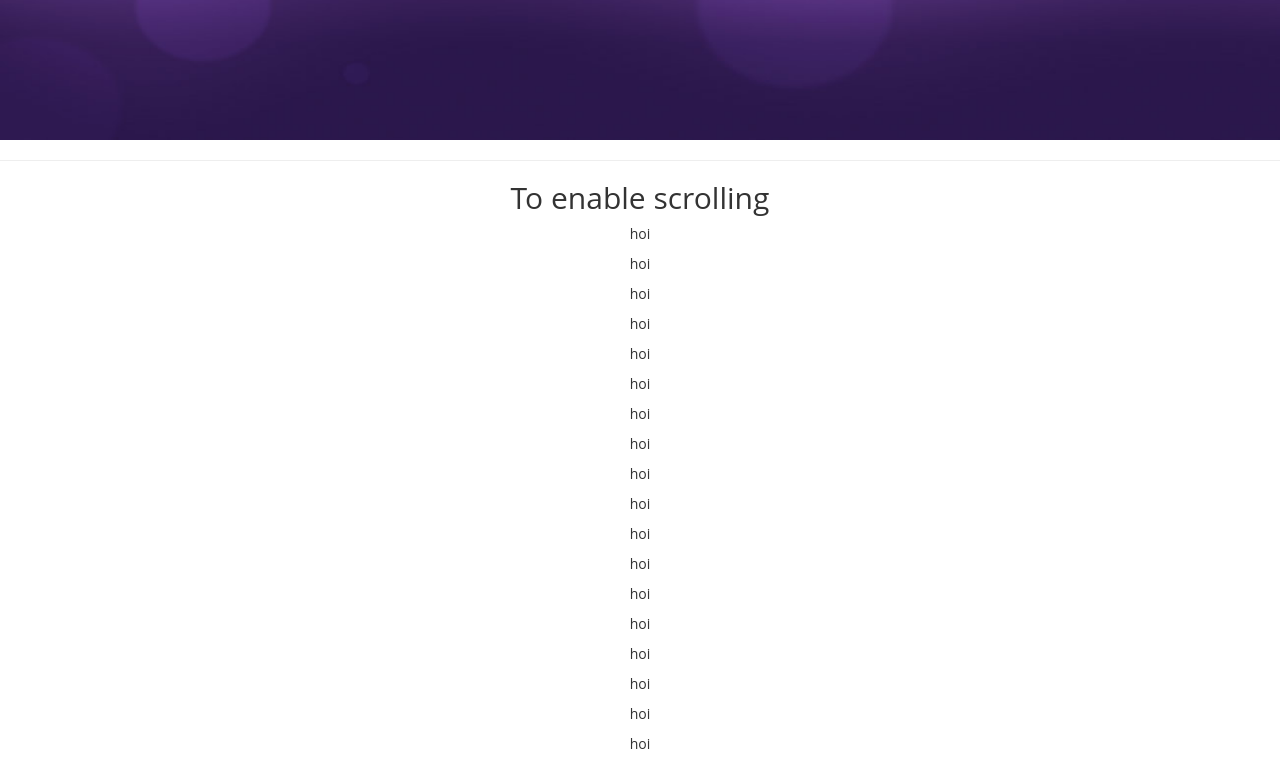
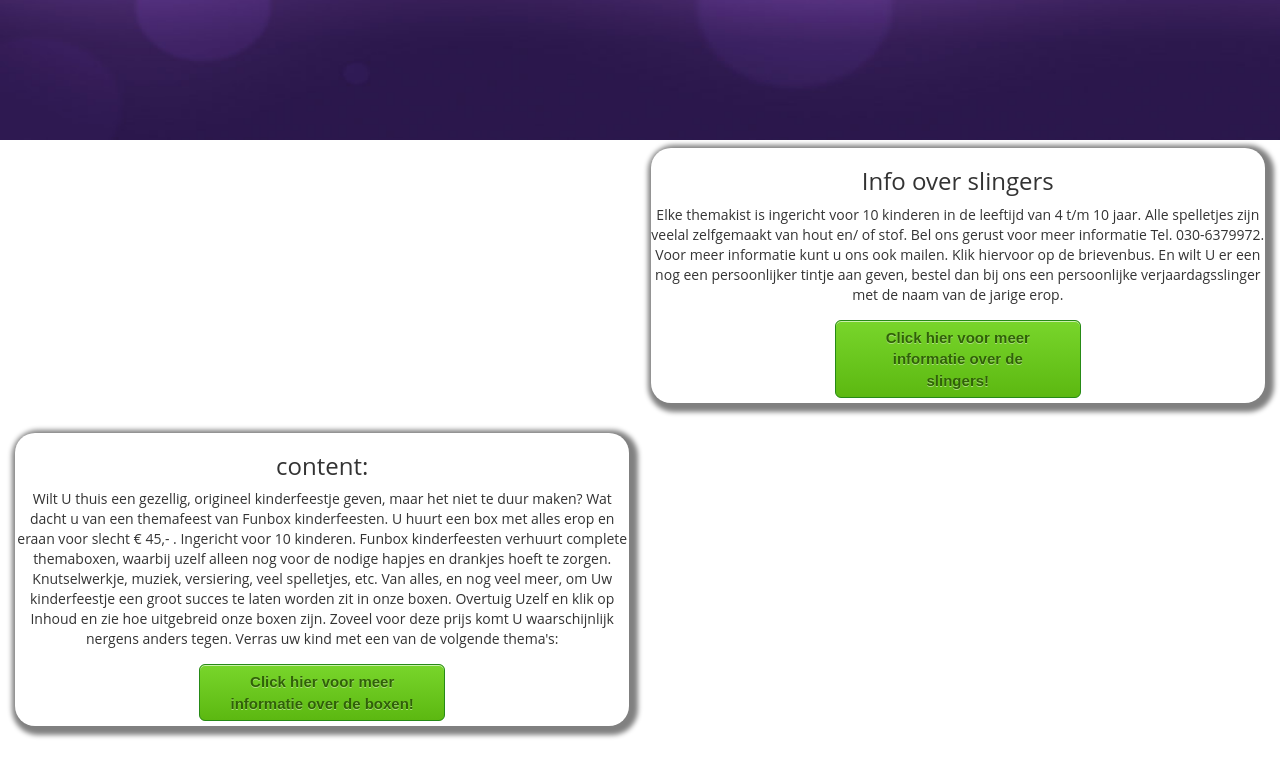
Before and after one commit to am1aproject/Funbox, a plain HTML site: page index.html in a window 1280 px wide. Shown: the part 400-1161 px from the top of the page. Drawn offline with Linux system fonts and the light colour scheme.

Commit message:
Index fixt with columns

```diff
--- a/index.html
+++ b/index.html
@@ -95,6 +95,26 @@
     </div>
     <script type="text/javascript">jssor_1_slider_init();</script>
     <!-- #endregion Jssor Slider End -->
+    </div>
+    <hr>
+    <div class="wrapper">
+        <div contenteditable="true" class="first">
+            <h3>Info over slingers</h3>
+            <p>Elke themakist is ingericht voor 10 kinderen in de leeftijd van 4 t/m 10 jaar. Alle spelletjes zijn veelal zelfgemaakt van hout en/ of stof.
+Bel ons gerust voor meer informatie Tel. 030-6379972.
+Voor meer informatie kunt u ons ook mailen. Klik hiervoor op de brievenbus.
+En wilt U er een nog een persoonlijker tintje aan geven, bestel dan bij ons een persoonlijke verjaardagsslinger met de naam van de jarige erop.</p>
+        <button class="myButton" >Click hier voor meer informatie over de slingers!</button>
+        </div>
+        <div class="second">
+            <h3>content:</h3>
+            <p>Wilt U thuis een gezellig, origineel kinderfeestje geven, maar het niet te duur maken? Wat dacht u van een themafeest van Funbox kinderfeesten. U huurt een box met alles erop en eraan voor slecht € 45,- . Ingericht voor 10 kinderen.
+Funbox kinderfeesten verhuurt complete themaboxen, waarbij uzelf alleen nog voor de nodige hapjes en drankjes hoeft te zorgen. Knutselwerkje, muziek, versiering, veel spelletjes, etc. Van alles, en nog veel meer, om Uw kinderfeestje een groot succes te laten worden zit in onze boxen. Overtuig Uzelf en klik op Inhoud en zie hoe uitgebreid onze boxen zijn. Zoveel voor deze prijs komt U waarschijnlijk nergens anders tegen.
+
+Verras uw kind met een van de volgende thema's:</p>
+            <button class="myButton" >Click hier voor meer informatie over de boxen!</button>
+        </div>
+    </div>
     <hr>
     <div style="text-align: center">
         <h2>To enable scrolling</h2>
@@ -122,9 +142,8 @@
             <p>hoi<p>
             <p>hoi</p>
     </div>
-    </div>
     <hr>
-    <footer style="text-align: center; color: grey; opacity: 0.6">
+    <footer style="text-align: center; color: grey; opacity: 0.9">
     Copyright © 2004 Funbox kinderfeesten Alle rechten voorbehouden.
     </footer>
 </body>
--- a/style.css
+++ b/style.css
@@ -1,5 +1,124 @@
 
 /*TopNavBar------------------*/
+
+
+.wrapper {
+    width: 100%;
+    border: 0px solid black;
+    overflow: hidden; /* add this to contain floated children */
+}
+.myButton {
+	-moz-box-shadow:inset 0px 1px 0px 0px #caefab;
+	-webkit-box-shadow:inset 0px 1px 0px 0px #caefab;
+	box-shadow:inset 0px 1px 0px 0px #caefab;
+	background:-webkit-gradient(linear, left top, left bottom, color-stop(0.05, #77d42a), color-stop(1, #5cb811));
+	background:-moz-linear-gradient(top, #77d42a 5%, #5cb811 100%);
+	background:-webkit-linear-gradient(top, #77d42a 5%, #5cb811 100%);
+	background:-o-linear-gradient(top, #77d42a 5%, #5cb811 100%);
+	background:-ms-linear-gradient(top, #77d42a 5%, #5cb811 100%);
+	background:linear-gradient(to bottom, #77d42a 5%, #5cb811 100%);
+	filter:progid:DXImageTransform.Microsoft.gradient(startColorstr='#77d42a', endColorstr='#5cb811',GradientType=0);
+	background-color:#77d42a;
+	-moz-border-radius:6px;
+	-webkit-border-radius:6px;
+	border-radius:6px;
+	border:1px solid #268a16;
+	display:inline-block;
+	cursor:pointer;
+	color:#306108;
+	font-family:Arial;
+	font-size:15px;
+	font-weight:bold;
+	padding:6px 24px;
+	text-decoration:none;
+	text-shadow:0px 1px 0px #aade7c;
+  width: 40%;
+  margin: 5px;
+}
+.myButton:hover {
+	background:-webkit-gradient(linear, left top, left bottom, color-stop(0.05, #5cb811), color-stop(1, #77d42a));
+	background:-moz-linear-gradient(top, #5cb811 5%, #77d42a 100%);
+	background:-webkit-linear-gradient(top, #5cb811 5%, #77d42a 100%);
+	background:-o-linear-gradient(top, #5cb811 5%, #77d42a 100%);
+	background:-ms-linear-gradient(top, #5cb811 5%, #77d42a 100%);
+	background:linear-gradient(to bottom, #5cb811 5%, #77d42a 100%);
+	filter:progid:DXImageTransform.Microsoft.gradient(startColorstr='#5cb811', endColorstr='#77d42a',GradientType=0);
+	background-color:#5cb811;
+}
+.myButton:active {
+	position:relative;
+	top:1px;
+}
+.first {
+    width: 48%;
+    float:right; /* add this */
+    -webkit-box-shadow: 3px 3px 5px 6px gray;
+    -moz-box-shadow:    3px 3px 5px 6px gray;
+    box-shadow:         3px 3px 5px 6px gray;
+    margin: 15px;
+    text-align: center;
+    border-radius: 20px;
+}
+.first:hover{
+  -webkit-transition: all 0.10s ease-in-out;
+  -moz-transition: all 0.10s ease-in-out;
+  -ms-transition: all 0.30s ease-in-out;
+  -o-transition: all 0.30s ease-in-out;
+  outline: none;
+  border: 3px solid cornflowerblue;
+  box-shadow: 0 0 10px #07c;
+}
+.second:hover{
+  -webkit-transition: all 0.10s ease-in-out;
+  -moz-transition: all 0.10s ease-in-out;
+  -ms-transition: all 0.30s ease-in-out;
+  -o-transition: all 0.30s ease-in-out;
+  outline: none;
+  border: 3px solid cornflowerblue;
+  box-shadow: 0 0 10px #07c;
+}
+.second {
+    width: 48%;
+    float: left; /* add this */
+    -webkit-box-shadow: 3px 3px 5px 6px gray;
+    -moz-box-shadow:    3px 3px 5px 6px gray;
+    box-shadow:         3px 3px 5px 6px gray;
+    margin: 15px;
+    text-align: center;
+    border-radius: 20px;
+
+}
+.button {
+  font: bold 11px Arial;
+  text-decoration: none;
+  background-color: #EEEEEE;
+  color: #333333;
+  border: 1px solid black;
+  width: 300px;
+}
+.shadowleft {
+  -webkit-box-shadow: 3px 3px 5px 6px gray;
+  -moz-box-shadow:    3px 3px 5px 6px gray;
+  box-shadow:         3px 3px 5px 6px gray;
+  width: 20%;
+  height: 100px;
+  text-align: center;
+  padding: 5px;
+  position: relative;
+  display: inline-block
+}
+
+.shadowright {
+  -webkit-box-shadow: 3px 3px 5px 6px gray;
+  -moz-box-shadow:    3px 3px 5px 6px gray;
+  box-shadow:         3px 3px 5px 6px gray;
+  width: 20%;
+  height: 100px;
+  text-align: center;
+  padding: 5px;
+  position: relative;
+  display: inline-block
+}
 
 .welkom{
   position: fixed;
```
